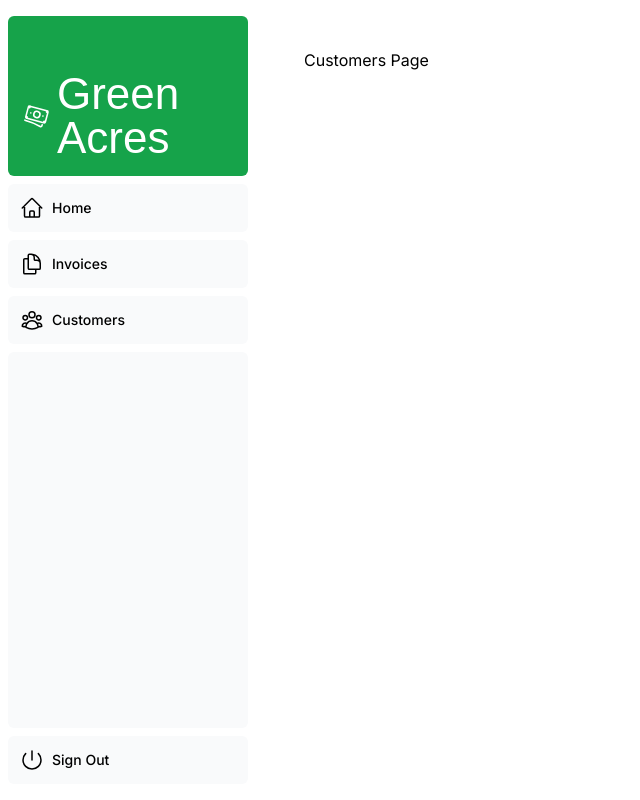
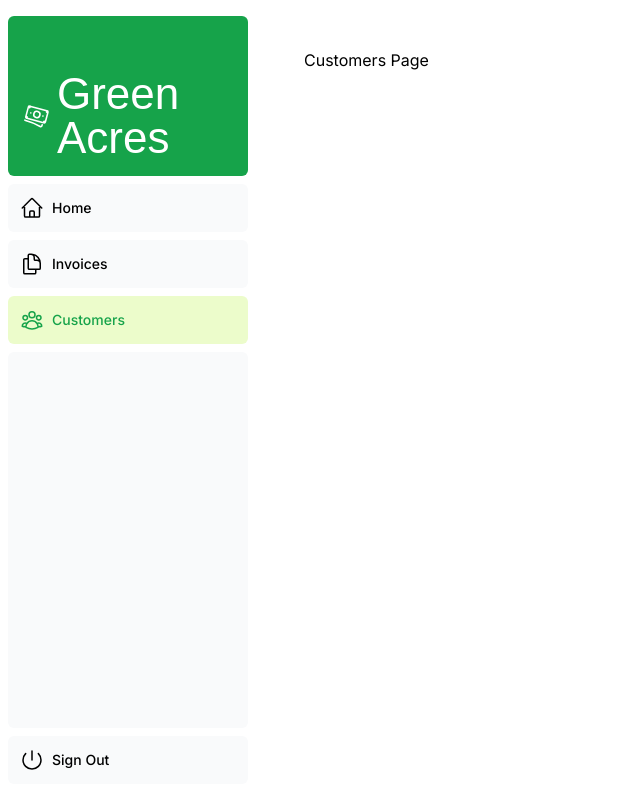
Before and after one commit to j-slaughter/green-acres, a Next.js app: page /dashboard/customers in a window 1280 px wide. Shown: the whole page, without its empty margins (0-640 px from the left). Built offline with nearby package versions, Linux system fonts and the light colour scheme; a web font is replaced by a local one.

Commit message:
add active link styling

```diff
--- a/app/ui/dashboard/nav-links.tsx
+++ b/app/ui/dashboard/nav-links.tsx
@@ -1,4 +1,11 @@
+// This is the dashboard sidebar navigation links
+// Add "use client" to turn nav-links.tsx into a Client Component to use usePathname React hook
+'use client';
+
+import Link from 'next/link';
+import { usePathname } from 'next/navigation';
 import { UserGroupIcon, HomeIcon, DocumentDuplicateIcon } from '@heroicons/react/24/outline';
+import clsx from 'clsx';
 
 // Map of links to display in the side navigation.
 // Depending on the size of the application, this would be stored in a database.
@@ -13,19 +20,24 @@
 ];
 
 export default function NavLinks() {
+  // Get user's current path from URL
+  const pathname = usePathname();
   return (
     <>
       {links.map((link) => {
         const LinkIcon = link.icon;
         return (
-          <a
+          <Link
             key={link.name}
             href={link.href}
-            className="flex h-[48px] grow items-center justify-center gap-2 rounded-md bg-gray-50 p-3 text-sm font-medium hover:bg-lime-100 hover:text-green-600 md:flex-none md:justify-start md:p-2 md:px-3"
+            className={clsx(
+              'flex h-[48px] grow items-center justify-center gap-2 rounded-md bg-gray-50 p-3 text-sm font-medium hover:bg-lime-100 hover:text-green-600 md:flex-none md:justify-start md:p-2 md:px-3',
+              { 'bg-lime-100 text-green-600': pathname === link.href }
+            )}
           >
             <LinkIcon className="w-6" />
             <p className="hidden md:block">{link.name}</p>
-          </a>
+          </Link>
         );
       })}
     </>
```
